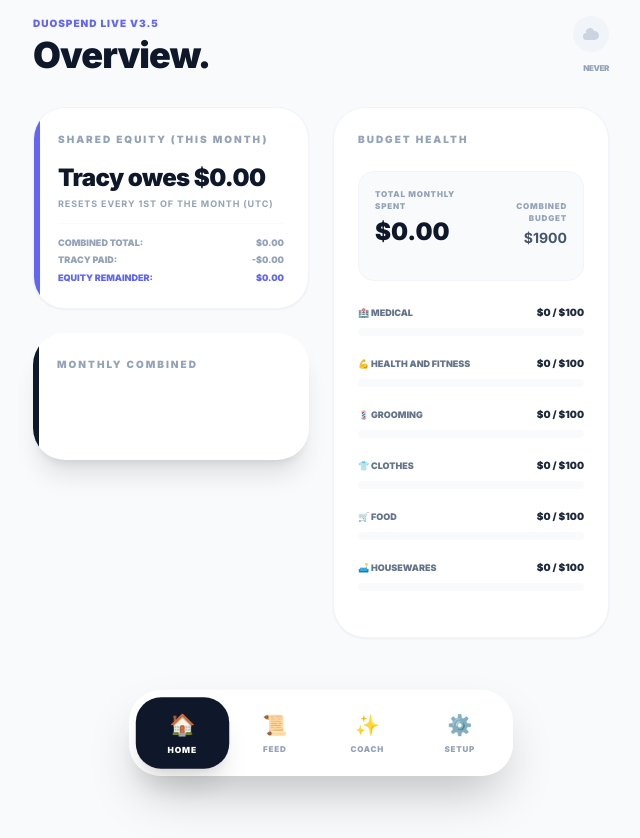
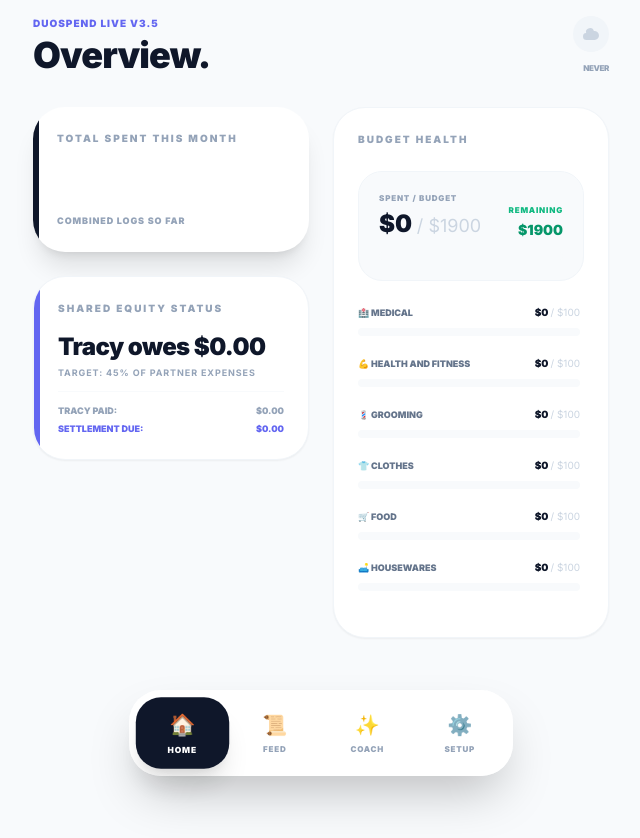
Before and after one commit to tracy644/duospend, a React (Vite) app: page /#/ in a window 1280 px wide. Shown: the whole page, without its empty margins (319-959 px from the left). Built offline with nearby package versions, Linux system fonts and the light colour scheme.

Commit message:
Update Views.tsx

```diff
--- a/components/Views.tsx
+++ b/components/Views.tsx
@@ -1,3 +1,4 @@
+
 import React, { useState, useMemo, memo, useEffect } from 'react';
 import { Transaction, CategoryDefinition, UserRole, PartnerNames, Goal, TransactionSplit } from '../types';
 import { analyzeSpending } from '../services/geminiService';
@@ -6,16 +7,27 @@ import { GOOGLE_APPS_SCRIPT_CODE, performSync } from '../utils/sync';
 
 const generateId = () => Math.random().toString(36).substring(2, 15);
 
+// Define prop interfaces for type safety
+interface DashboardProps {
+  transactions: Transaction[];
+  budgets: Record<string, number>;
+  categories: CategoryDefinition[];
+  partnerNames: PartnerNames;
+  goals: Goal[];
+  isSynced: boolean;
+  lastSync: string;
+}
+
 export const Dashboard = memo(({
   transactions, budgets, categories, partnerNames, goals, isSynced, lastSync
-}: any) => {
+}: DashboardProps) => {
   const now = new Date();
   const currentMonth = now.getUTCMonth();
   const currentYear = now.getUTCFullYear();
 
   const data = useMemo(() => {
     const totals: Record<string, number> = {};
-    categories.forEach((c: any) => totals[c.name] = 0);
+    categories.forEach((c: CategoryDefinition) => totals[c.name] = 0);
     let totalCombined = 0;
     let tracyPaidThisMonth = 0;
 
@@ -30,10 +42,12 @@ export const Dashboard = memo(({
       }
     }
 
-    const totalBudget = Object.values(budgets).reduce((acc: number, val: any) => acc + (Number(val) || 0), 0);
-    const tracyOwesThisMonth = (totalCombined - tracyPaidThisMonth) * 0.45;
+    // Explicitly define types to avoid 'left-hand side of arithmetic operation' errors
+    const totalBudget: number = Object.values(budgets).reduce((acc: number, val: number) => acc + (val || 0), 0);
+    const tracyOwesThisMonth: number = (totalCombined - tracyPaidThisMonth) * 0.45;
+    const remainingBudget: number = Math.max(0, totalBudget - totalCombined);
 
-    return { totals, totalCombined, totalBudget, tracyPaidThisMonth, tracyOwesThisMonth };
+    return { totals, totalCombined, totalBudget, tracyPaidThisMonth, tracyOwesThisMonth, remainingBudget };
   }, [transactions, categories, budgets, currentMonth, currentYear]);
 
   return (
@@ -50,47 +64,49 @@ export const Dashboard = memo(({
           <p className="text-[8px] font-black text-slate-400 uppercase tracking-tighter">{lastSync}</p>
         </div>
       </header>
+
       <div className="grid grid-cols-1 md:grid-cols-2 gap-6">
         <div className="space-y-6">
-          <Card title="Shared Equity (This Month)" accent="bg-indigo-500">
+          <Card title="Total Spent This Month" accent="bg-slate-900" className="bg-slate-900 text-white border-none shadow-xl">
+            <div className="text-5xl font-black tracking-tighter mb-1">${data.totalCombined.toFixed(2)}</div>
+            <p className="text-[9px] font-black text-slate-400 uppercase tracking-widest">Combined logs so far</p>
+          </Card>
+
+          <Card title="Shared Equity Status" accent="bg-indigo-500">
             <div className="space-y-3">
               <div className="space-y-1">
                 <span className="text-2xl font-black text-slate-900 tracking-tight leading-tight">
                   Tracy owes ${data.tracyOwesThisMonth.toFixed(2)}
                 </span>
-                <p className="text-[9px] font-bold text-slate-400 uppercase tracking-widest">Resets every 1st of the month (UTC)</p>
+                <p className="text-[9px] font-bold text-slate-400 uppercase tracking-widest">Target: 45% of partner expenses</p>
               </div>
               <div className="pt-3 border-t border-slate-50 space-y-1">
                 <div className="flex justify-between text-[9px] font-black uppercase text-slate-400">
-                  <span>Combined Total:</span>
-                  <span>${data.totalCombined.toFixed(2)}</span>
-                </div>
-                <div className="flex justify-between text-[9px] font-black uppercase text-slate-400">
                   <span>Tracy Paid:</span>
-                  <span>-${data.tracyPaidThisMonth.toFixed(2)}</span>
+                  <span>${data.tracyPaidThisMonth.toFixed(2)}</span>
                 </div>
                 <div className="flex justify-between text-[9px] font-black uppercase text-indigo-500">
-                  <span>Equity Remainder:</span>
+                  <span>Settlement Due:</span>
                   <span>${data.tracyOwesThisMonth.toFixed(2)}</span>
                 </div>
               </div>
             </div>
           </Card>
-          <Card title="Monthly Combined" accent="bg-slate-900" className="bg-slate-900 text-white border-none shadow-xl">
-            <div className="text-5xl font-black tracking-tighter">${data.totalCombined.toFixed(2)}</div>
-          </Card>
         </div>
+
         <Card title="Budget Health">
           <div className="space-y-5 py-2">
-            <div className="mb-6 p-4 bg-slate-50 rounded-2xl border border-slate-100">
-              <div className="flex justify-between items-end mb-2">
+            <div className="mb-6 p-5 bg-slate-50 rounded-[24px] border border-slate-100">
+              <div className="flex justify-between items-end mb-3">
                 <div>
-                  <p className="text-[8px] font-black text-slate-400 uppercase tracking-widest mb-1">Total Monthly Spent</p>
-                  <p className="text-2xl font-black text-slate-900">${data.totalCombined.toFixed(2)}</p>
+                  <p className="text-[8px] font-black text-slate-400 uppercase tracking-widest mb-1">Spent / Budget</p>
+                  <p className="text-2xl font-black text-slate-900">
+                    ${data.totalCombined.toFixed(0)} <span className="text-slate-300 font-normal text-lg">/ ${data.totalBudget.toFixed(0)}</span>
+                  </p>
                 </div>
                 <div className="text-right">
-                  <p className="text-[8px] font-black text-slate-400 uppercase tracking-widest mb-1">Combined Budget</p>
-                  <p className="text-sm font-bold text-slate-600">${data.totalBudget.toFixed(0)}</p>
+                  <p className="text-[8px] font-black text-emerald-500 uppercase tracking-widest mb-1">Remaining</p>
+                  <p className="text-sm font-black text-emerald-600">${data.remainingBudget.toFixed(0)}</p>
                 </div>
               </div>
               <ProgressBar
@@ -99,15 +115,15 @@ export const Dashboard = memo(({
               />
             </div>
 
-            <div className="max-h-[300px] overflow-y-auto no-scrollbar space-y-5">
-              {categories.map((cat: any) => {
+            <div className="max-h-[300px] overflow-y-auto no-scrollbar space-y-5 pr-1">
+              {categories.map((cat: CategoryDefinition) => {
                 const spent = data.totals[cat.name] || 0;
                 const budget = budgets[cat.name] || 0;
                 return (
                   <div key={cat.id} className="space-y-2">
                     <div className="flex justify-between items-center">
                       <span className="text-[9px] font-black uppercase text-slate-500">{cat.icon} {cat.name}</span>
-                      <span className="text-[10px] font-black">${spent.toFixed(0)} / ${budget.toFixed(0)}</span>
+                      <span className="text-[10px] font-black text-slate-900">${spent.toFixed(0)} <span className="text-slate-300 font-normal">/ ${budget.toFixed(0)}</span></span>
                     </div>
                     <ProgressBar progress={(spent / (budget || 1)) * 100} color={spent > budget ? '#f43f5e' : cat.color} />
                   </div>
@@ -121,7 +137,16 @@ export const Dashboard = memo(({
   );
 });
 
-export const TransactionList = memo(({ transactions, categories, partnerNames, onAdd, onDelete, isAIEnabled }: any) => {
+interface TransactionListProps {
+  transactions: Transaction[];
+  categories: CategoryDefinition[];
+  partnerNames: PartnerNames;
+  onAdd: (t: Transaction) => void;
+  onDelete: (id: string) => void;
+  isAIEnabled: boolean;
+}
+
+export const TransactionList = memo(({ transactions, categories, partnerNames, onAdd, onDelete, isAIEnabled }: TransactionListProps) => {
   const [isModalOpen, setIsModalOpen] = useState(false);
   const [newDesc, setNewDesc] = useState('');
   const [newUser, setNewUser] = useState(UserRole.PARTNER_1);
@@ -170,11 +195,11 @@ export const TransactionList = memo(({ transactions, categories, partnerNames, o
         {groups.map(([date, txs]) => (
           <div key={date} className="space-y-4">
             <h3 className="text-[10px] font-black text-slate-400 uppercase tracking-widest px-2">{date}</h3>
-            {txs.map((t: any) => (
+            {txs.map((t: Transaction) => (
               <div key={t.id} className="bg-white p-5 rounded-[24px] border border-slate-50 flex items-center justify-between shadow-sm">
                 <div className="flex items-center gap-4">
                   <div className="w-10 h-10 rounded-xl bg-slate-50 flex items-center justify-center text-lg">
-                    {categories.find((c: any) => c.name === t.splits[0]?.categoryName)?.icon || '💰'}
+                    {categories.find((c: CategoryDefinition) => c.name === t.splits[0]?.categoryName)?.icon || '💰'}
                   </div>
                   <div>
                     <h4 className="font-bold text-slate-900 text-sm">{t.description}</h4>
@@ -223,7 +248,7 @@ export const TransactionList = memo(({ transactions, categories, partnerNames, o
                       updated[index].categoryName = e.target.value;
                       setNewSplits(updated);
                     }} className="flex-1 px-4 py-4 rounded-2xl bg-slate-50 font-bold outline-none text-sm">
-                      {categories.map((c: any) => <option key={c.id} value={c.name}>{c.icon} {c.name}</option>)}
+                      {categories.map((c: CategoryDefinition) => <option key={c.id} value={c.name}>{c.icon} {c.name}</option>)}
                     </select>
                     <input type="number" step="0.01" required value={split.amount || ''} onChange={e => {
                       const updated = [...newSplits];
@@ -253,7 +278,14 @@ export const TransactionList = memo(({ transactions, categories, partnerNames, o
   );
 });
 
-export const AIAdvisor = memo(({ transactions, budgets, categories, isEnabled }: any) => {
+interface AIAdvisorProps {
+  transactions: Transaction[];
+  budgets: Record<string, number>;
+  categories: CategoryDefinition[];
+  isEnabled: boolean;
+}
+
+export const AIAdvisor = memo(({ transactions, budgets, categories, isEnabled }: AIAdvisorProps) => {
   const [advice, setAdvice] = useState<string | null>(null);
   const [loading, setLoading] = useState(false);
   return (
@@ -268,9 +300,22 @@ export const AIAdvisor = memo(({ transactions, budgets, categories, isEnabled }:
   );
 });
 
+interface SettingsViewProps {
+  partnerNames: PartnerNames;
+  budgets: Record<string, number>;
+  setBudgets: React.Dispatch<React.SetStateAction<Record<string, number>>>;
+  categories: CategoryDefinition[];
+  syncUrl: string;
+  setSyncUrl: (url: string) => void;
+  lastSync: string;
+  setLastSync: (time: string) => void;
+  transactions: Transaction[];
+  setTransactions: React.Dispatch<React.SetStateAction<Transaction[]>>;
+}
+
 export const SettingsView = memo(({
   partnerNames, budgets, setBudgets, categories, syncUrl, setSyncUrl, lastSync, setLastSync, transactions, setTransactions
-}: any) => {
+}: SettingsViewProps) => {
   const [isSyncing, setIsSyncing] = useState(false);
   const [copied, setCopied] = useState(false);
 
@@ -281,7 +326,7 @@ export const SettingsView = memo(({
   };
 
   const handleBudgetChange = (catName: string, amount: number) => {
-    setBudgets((prev: any) => ({ ...prev, [catName]: amount }));
+    setBudgets((prev: Record<string, number>) => ({ ...prev, [catName]: amount }));
   };
 
   const handleClearTransactions = () => {
@@ -307,7 +352,7 @@ export const SettingsView = memo(({
         <h2 className="text-xl font-black tracking-tight text-slate-400 uppercase text-[10px] tracking-[0.2em]">Monthly Budgets</h2>
         <Card title="Adjust Spending Limits">
           <div className="space-y-4 max-h-[300px] overflow-y-auto no-scrollbar py-2">
-            {categories.map((cat: any) => (
+            {categories.map((cat: CategoryDefinition) => (
               <div key={cat.id} className="flex items-center gap-3">
                 <span className="w-8 text-center">{cat.icon}</span>
                 <span className="flex-1 text-[10px] font-black uppercase text-slate-500 tracking-tight">{cat.name}</span>
```
